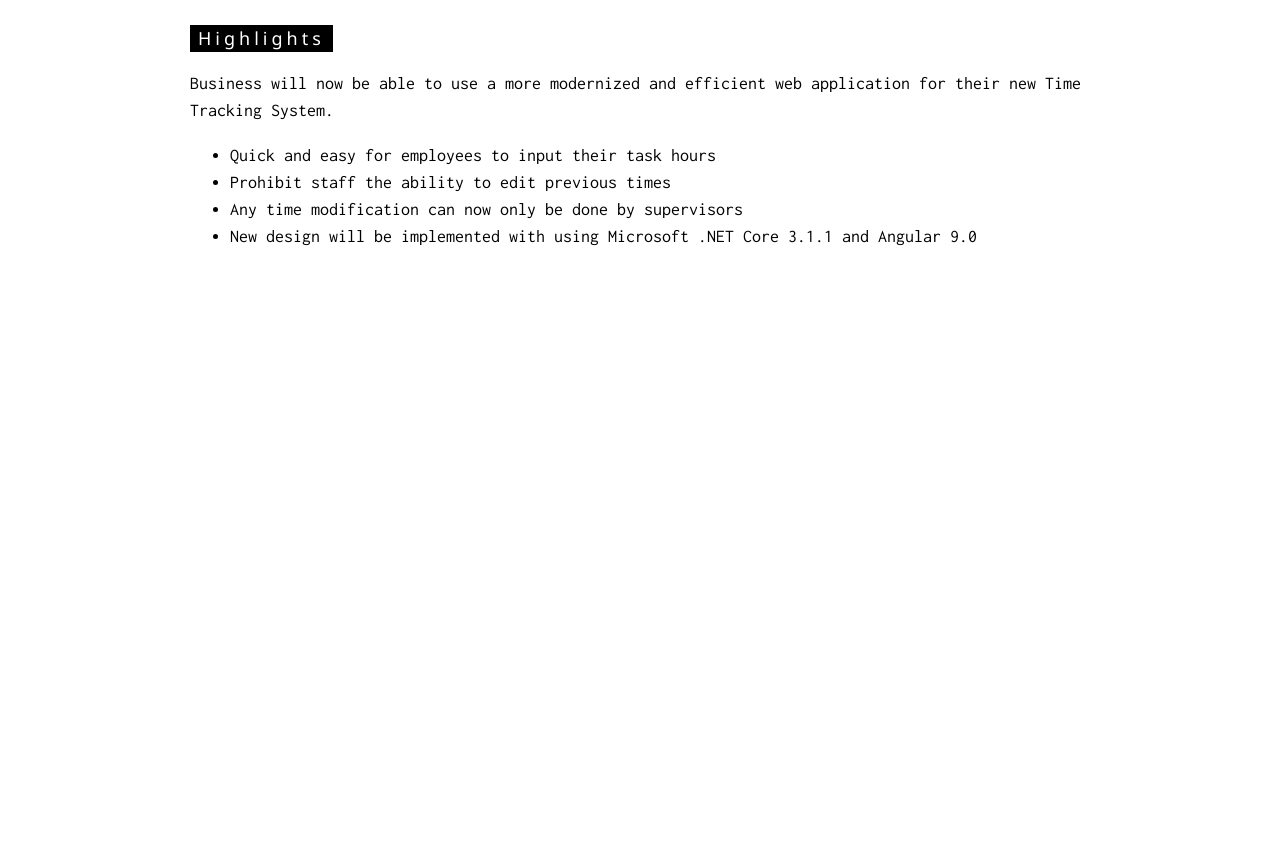
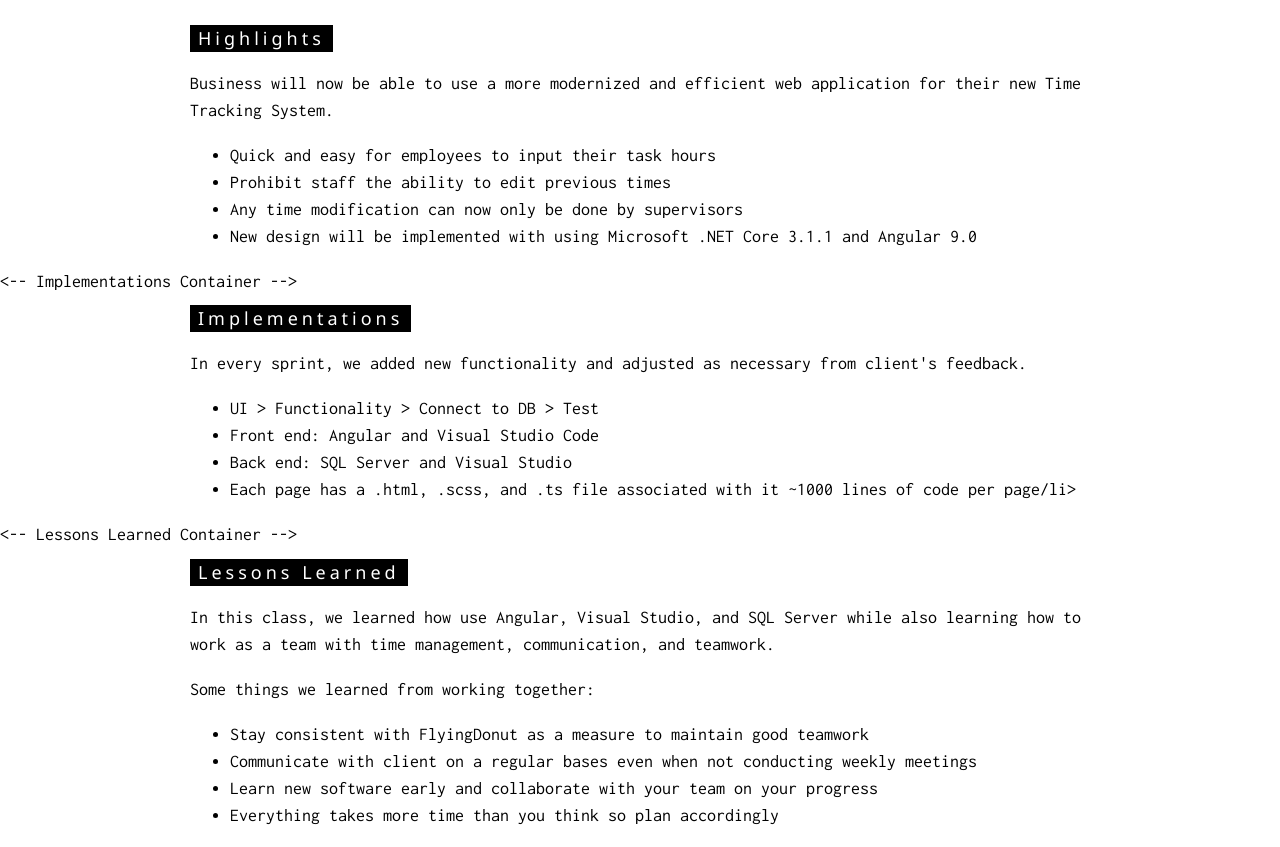
Before and after one commit to teampywebsite/teampywebsite.github.io, a plain HTML site: page index.html in a window 1280 px wide. Shown: the part 857-1704 px from the top of the page. Before the commit the page ends 1125 px from the top, so only its background shows below. Drawn offline with nearby package versions, Linux system fonts and the light colour scheme.

Commit message:
added new headers
added implementations, lessons learned, and acknowledgement container

```diff
--- a/index.html
+++ b/index.html
@@ -87,6 +87,35 @@ body, html {
 </div>
 
 
+<-- Implementations Container -->
+<div class="w3-container" id="implementations">
+  <div class="w3-content" style="max-width:900px">
+    <h5 class="w3-padding-12"><span class="w3-tag w3-wide">Implementations</span></h5>
+    <p>In every sprint, we added new functionality and adjusted as necessary from client's feedback.
+		<ul>
+			<li>UI > Functionality > Connect to DB > Test</li>
+			<li>Front end: Angular and Visual Studio Code</li>
+			<li>Back end: SQL Server and Visual Studio </li>
+			<li>Each page has a .html, .scss, and .ts file associated with it ~1000 lines of code per page/li>
+		</ul>
+	</p>
+  </div>
+</div>
 
+<-- Lessons Learned Container -->
+<div class="w3-container" id="Lessons Learned">
+  <div class="w3-content" style="max-width:900px">
+    <h5 class="w3-padding-12"><span class="w3-tag w3-wide">Lessons Learned</span></h5>
+    <p>In this class, we learned how use Angular, Visual Studio, and SQL Server while also learning how to work as a team with time management, communication, and teamwork.</p>
+	  <p>Some things we learned from working together:
+		<ul>
+			<li>Stay consistent with FlyingDonut as a measure to maintain good teamwork</li>
+			<li>Communicate with client on a regular bases even when not conducting weekly meetings</li>
+			<li>Learn new software early and collaborate with your team on your progress</li>
+			<li>Everything takes more time than you think so plan accordingly</li>
+		</ul>
+	  </p>
+  </div>
+</div>
 </body>
 </html>
```
